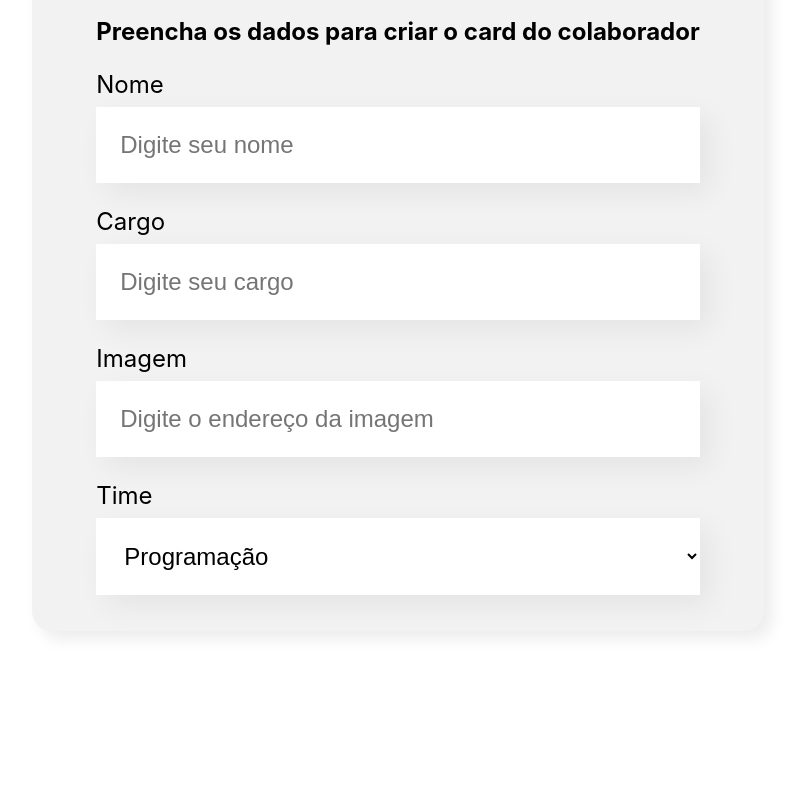
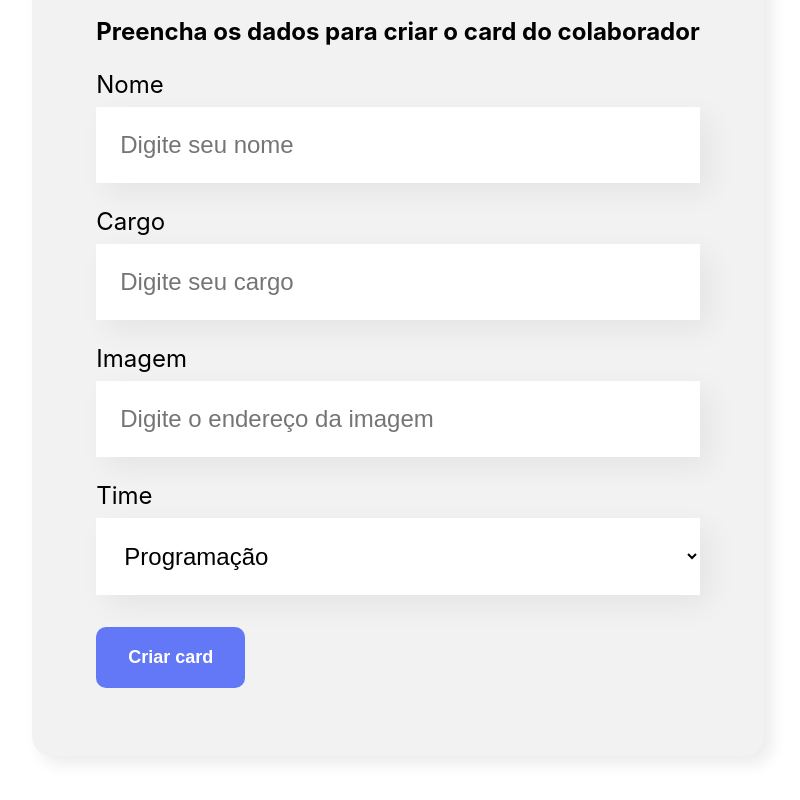
Before and after one commit to Adrianodbs/Organo, a React (Create React App) app: page / in a window 1280 px wide. Shown: the part 423-1223 px from the top of the page, without its empty margins (242-1042 px from the left). Before the commit the page ends 1134 px from the top, so only its background shows below. Built offline with nearby package versions, Linux system fonts and the light colour scheme.

Commit message:
criando botão

```diff
--- /dev/null
+++ b/src/components/Botao/Botao.css
@@ -0,0 +1,15 @@
+.botao{
+  background-color: #6278f7;
+  border-radius: 10px;
+  font-weight: 700;
+  font-size: 18px;
+  padding: 20px 32px;
+  border: none;
+  cursor: pointer;
+  color: #fff;
+  margin: 32px 0;
+}
+
+.botao:hover{
+  color: #95ffd4;
+}
--- /dev/null
+++ b/src/components/Botao/index.js
@@ -0,0 +1,7 @@
+import './Botao.css'
+
+const Botao = props => {
+  return <button className="botao">{props.children}</button>
+}
+
+export default Botao
--- a/src/components/Formulario/index.js
+++ b/src/components/Formulario/index.js
@@ -1,3 +1,4 @@
+import Botao from '../Botao'
 import CampoTexto from '../CampoTexto'
 import ListaSuspensa from '../ListaSuspensa'
 import './Formulario.css'
@@ -20,6 +21,7 @@
         <CampoTexto label="Cargo" placeholder="Digite seu cargo" />
         <CampoTexto label="Imagem" placeholder="Digite o endereço da imagem" />
         <ListaSuspensa label="Time" itens={times} />
+        <Botao>Criar card</Botao>
       </form>
     </section>
   )
```
